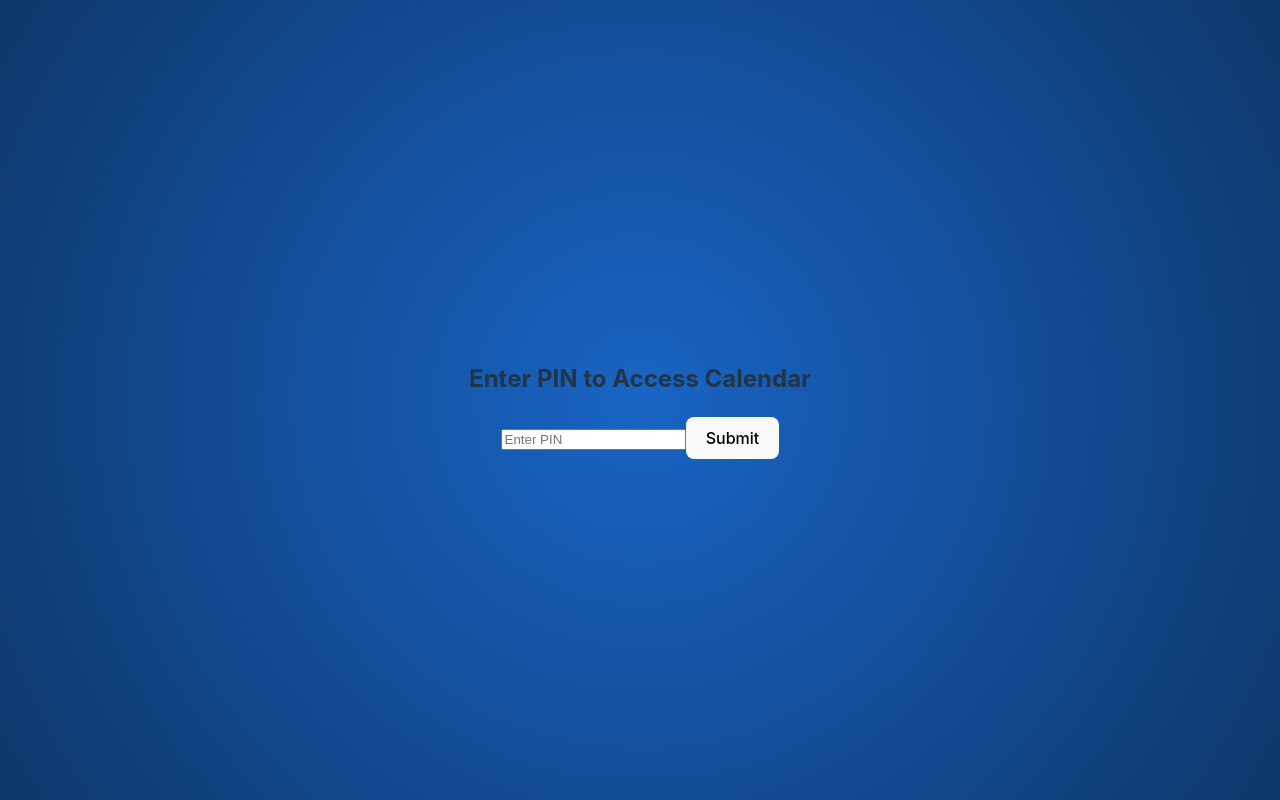
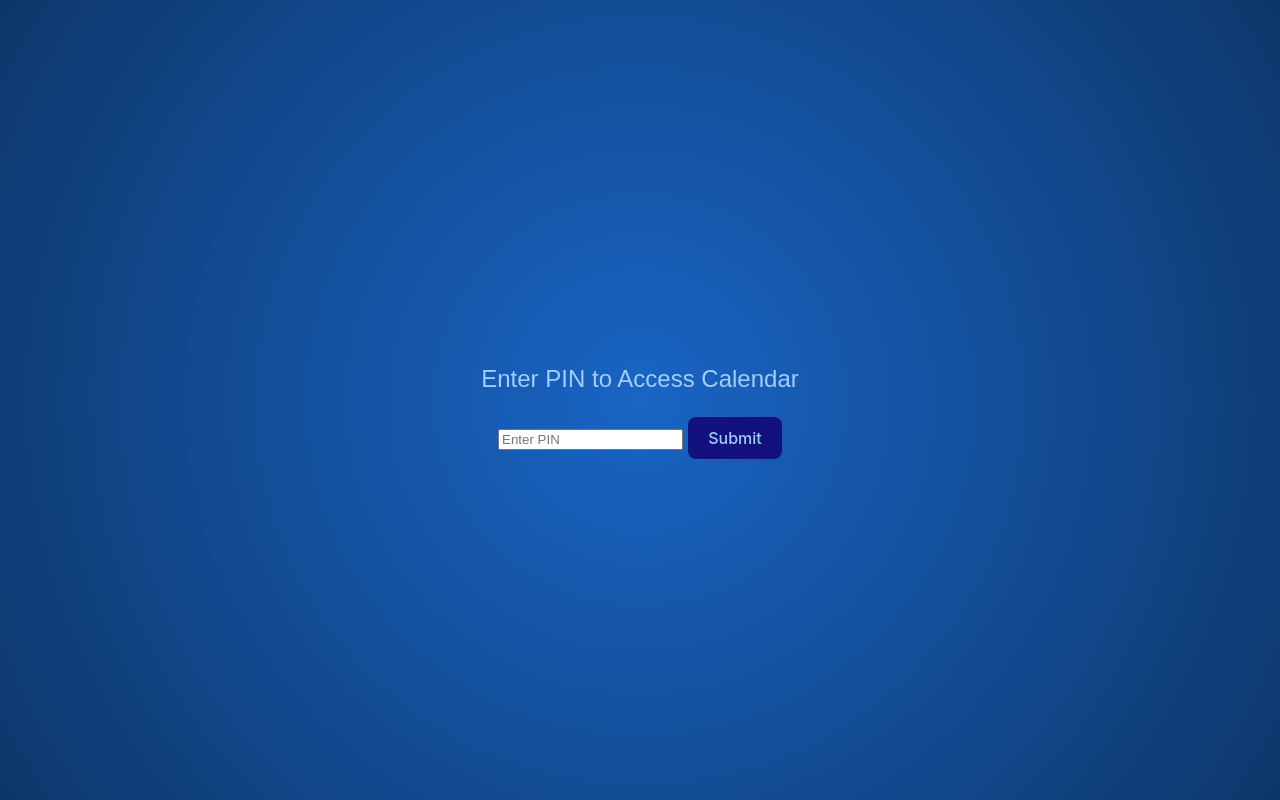
Before and after one commit to S-design/RoomBook, a React (Vite) app in the folder frontend/: page / in a window 1280 px wide. Built offline with nearby package versions, Linux system fonts and the light colour scheme.

Commit message:
BookingSanatization

```diff
--- a/frontend/package.json
+++ b/frontend/package.json
@@ -17,6 +17,7 @@
     "bcrypt": "^5.1.1",
     "body-parser": "^1.20.3",
     "cors": "^2.8.5",
+    "dompurify": "^3.2.3",
     "dotenv": "^16.4.7",
     "express": "^4.21.2",
     "express-rate-limit": "^7.5.0",
--- a/frontend/src/Components/AddBooking.jsx
+++ b/frontend/src/Components/AddBooking.jsx
@@ -1,18 +1,37 @@
-import React, {useState} from 'react';
+import React, { useState } from 'react';
+import DOMPurify from 'dompurify';
 import './AddBooking.css';
 
 function AddBooking(props) {
-
     const [description, setDescription] = useState('');
     const [assigned, setAssigned] = useState('');
 
     const submitBooking = () => {
-        if (description !== '' && assigned !== '') {
-            props.addBooking(description, assigned);
-            setDescription('');
-            setAssigned('');
+        const trimmedDescription = description.trim();
+        const trimmedAssigned = assigned.trim();
+
+        if (trimmedDescription === '' || trimmedAssigned === '') {
+            alert('Both fields are required.');
+            return;
         }
-    }
+
+        if (trimmedDescription.length > 500) {
+            alert('Description must be under 500 characters.');
+            return;
+        }
+
+        if (!/^[a-zA-Z0-9\s]+$/.test(trimmedAssigned)) {
+            alert('Assigned name must only contain alphanumeric characters.');
+            return;
+        }
+
+        const sanitizedDescription = DOMPurify.sanitize(trimmedDescription);
+        const sanitizedAssigned = DOMPurify.sanitize(trimmedAssigned);
+
+        props.addBooking(sanitizedDescription, sanitizedAssigned);
+        setDescription('');
+        setAssigned('');
+    };
 
     return (
         <div className="add-booking-form">
@@ -47,7 +66,6 @@ function AddBooking(props) {
             </form>
         </div>
     );
-
 }
 
 export default AddBooking;
--- /dev/null
+++ b/frontend/src/Components/Authentication.css
@@ -0,0 +1,17 @@
+.access-title {
+    color: #A2CDFF;
+    font-family: Arial, sans-serif;
+    font-weight: normal;
+    text-shadow: none;
+}
+
+.submit-btn {
+    margin-left: 5px;
+    color: #A2CDFF;
+    background-color: #13117D;
+    transition: background-color 0.3s ease;
+}
+
+.submit-btn:hover {
+    background-color: #0056b3;
+}
--- a/frontend/src/Components/Authentication.jsx
+++ b/frontend/src/Components/Authentication.jsx
@@ -1,5 +1,6 @@
 import React, { useState } from 'react';
 import axios from 'axios';
+import './Authentication.css'
 
 const Authentication = ({ onAuthenticate }) => {
     const [pin, setPin] = useState('');
@@ -26,7 +27,7 @@ const Authentication = ({ onAuthenticate }) => {
 
     return (
         <div className="authentication">
-            <h2>Enter PIN to Access Calendar</h2>
+            <h2 className="access-title">Enter PIN to Access Calendar</h2>
             <form onSubmit={handlePinSubmit}>
                 <input
                     type="password"
@@ -34,7 +35,7 @@ const Authentication = ({ onAuthenticate }) => {
                     onChange={(e) => setPin(e.target.value)}
                     placeholder="Enter PIN"
                 />
-                <button type="submit">Submit</button>
+                <button className="submit-btn" type="submit">Submit</button>
             </form>
             {error && <p style={{ color: 'red' }}>{error}</p>}
         </div>
--- a/frontend/src/Components/Calendar.css
+++ b/frontend/src/Components/Calendar.css
@@ -1,5 +1,5 @@
 .app-container {
-    font-family: Arial, sans-serif;
+    /* font-family: Arial, sans-serif; */
     display: flex;
     flex-direction: column;
     padding: 20px;
```
Also changed, not shown: 1 other file (tests, documents, lock files or other folders).
